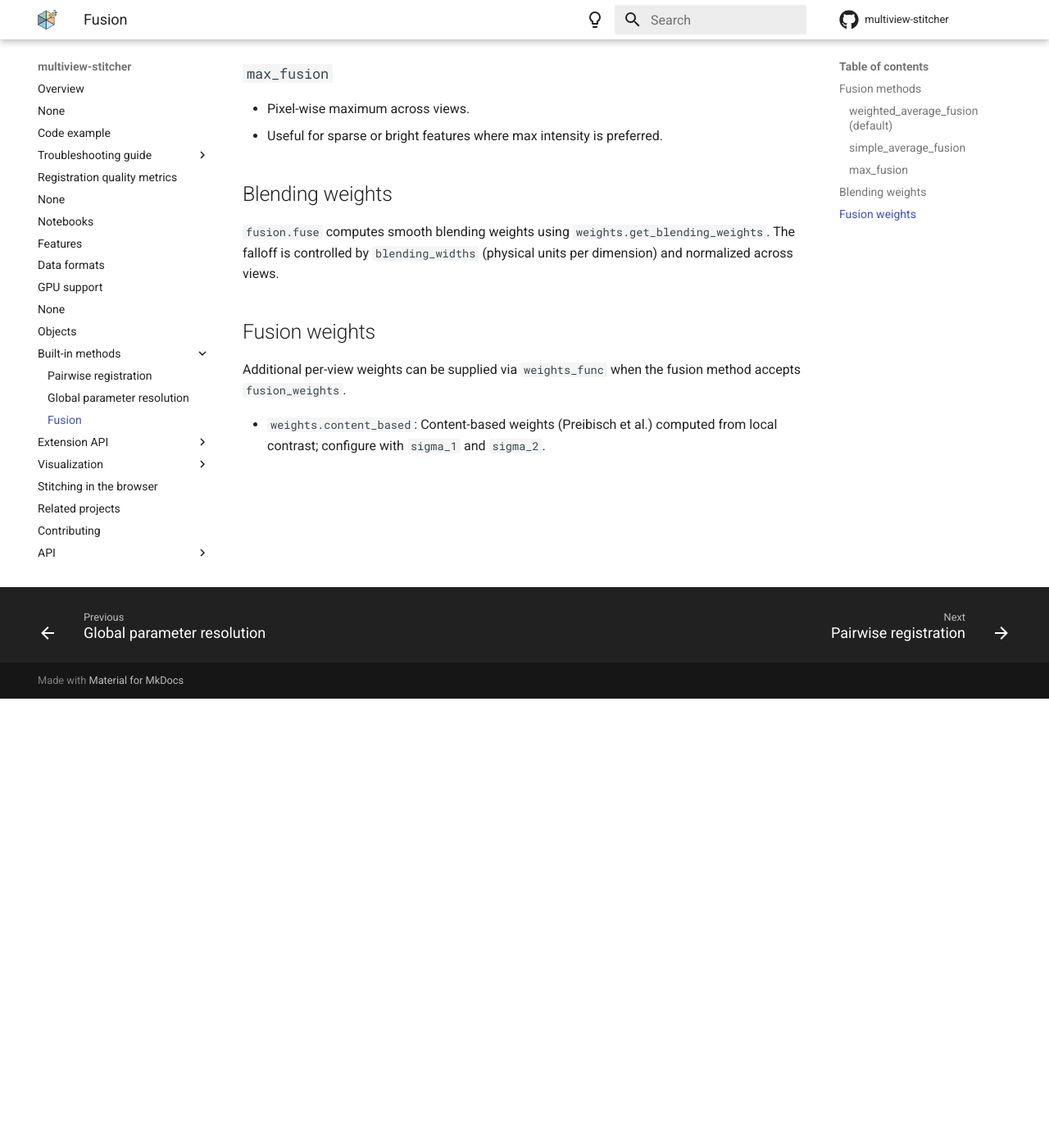
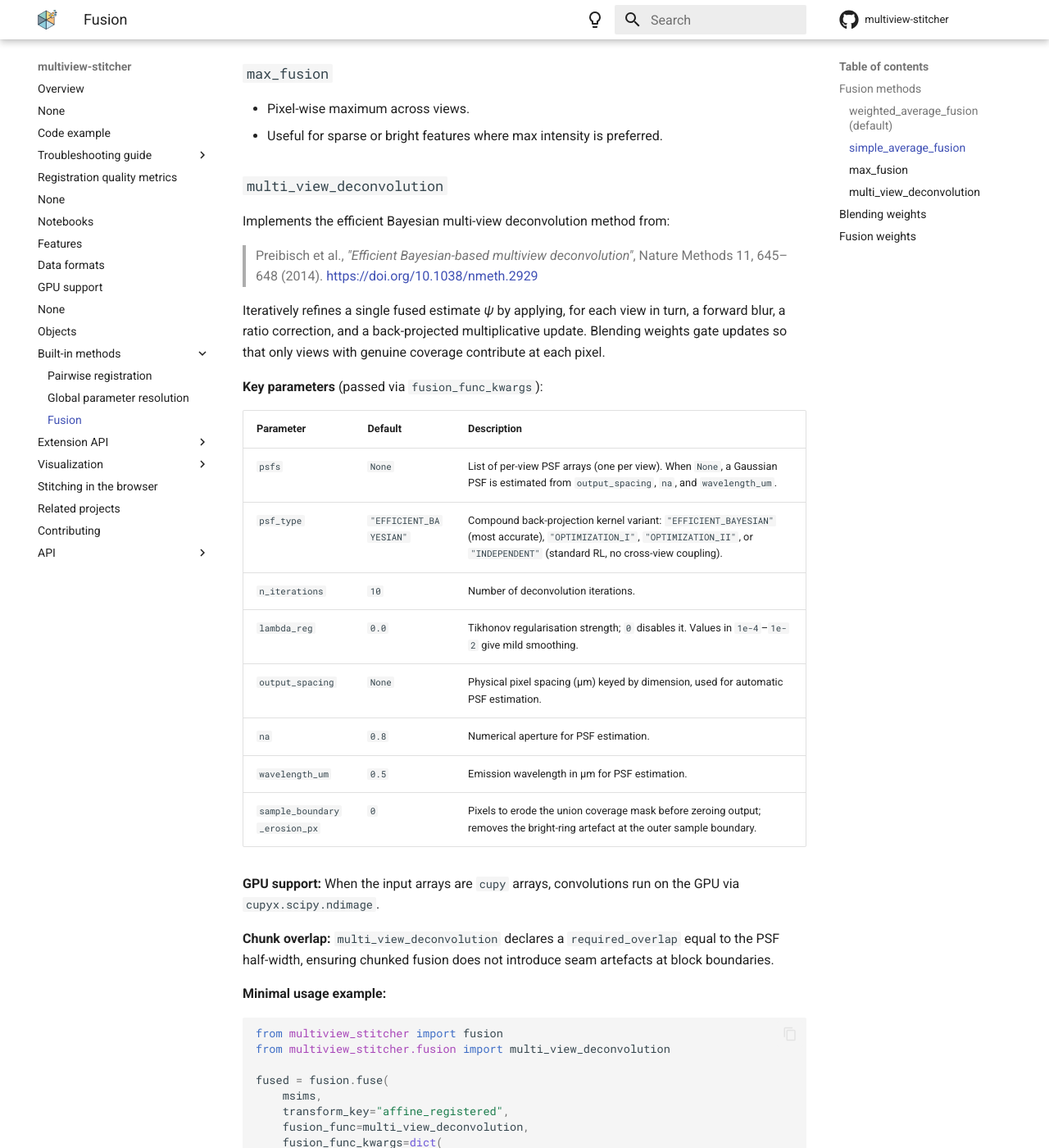
Before and after one commit to multiview-stitcher/multiview-stitcher, an MkDocs documentation site: the page built from docs/built_in_methods_fusion.md, in a window 1280 px wide and 1400 px high, scrolled down 548 px. Shown: the whole window at 82% size. Built offline with MkDocs 1.6.1 and Material for MkDocs 9.7.7, drawn with Linux system fonts in a browser that asks for light colours; comment, search, counter and statistics services are not loaded; the version menu is left out; some of the changed text lies outside the part shown.

Commit message:
Add documentation for multi-view deconvolution parameters and usage

````diff
--- a/docs/built_in_methods_fusion.md
+++ b/docs/built_in_methods_fusion.md
@@ -21,6 +21,57 @@ Custom fusion and weight functions are described in the Extension API section.
 - Pixel-wise maximum across views.
 - Useful for sparse or bright features where max intensity is preferred.
 
+### `multi_view_deconvolution`
+
+Implements the efficient Bayesian multi-view deconvolution method from:
+
+> Preibisch et al., *"Efficient Bayesian-based multiview deconvolution"*,
+> Nature Methods 11, 645–648 (2014). <https://doi.org/10.1038/nmeth.2929>
+
+Iteratively refines a single fused estimate *ψ* by applying, for each view in
+turn, a forward blur, a ratio correction, and a back-projected multiplicative
+update.  Blending weights gate updates so that only views with genuine coverage
+contribute at each pixel.
+
+**Key parameters** (passed via `fusion_func_kwargs`):
+
+| Parameter | Default | Description |
+|---|---|---|
+| `psfs` | `None` | List of per-view PSF arrays (one per view). When `None`, a Gaussian PSF is estimated from `output_spacing`, `na`, and `wavelength_um`. |
+| `psf_type` | `"EFFICIENT_BAYESIAN"` | Compound back-projection kernel variant: `"EFFICIENT_BAYESIAN"` (most accurate), `"OPTIMIZATION_I"`, `"OPTIMIZATION_II"`, or `"INDEPENDENT"` (standard RL, no cross-view coupling). |
+| `n_iterations` | `10` | Number of deconvolution iterations. |
+| `lambda_reg` | `0.0` | Tikhonov regularisation strength; `0` disables it. Values in `1e-4`–`1e-2` give mild smoothing. |
+| `output_spacing` | `None` | Physical pixel spacing (µm) keyed by dimension, used for automatic PSF estimation. |
+| `na` | `0.8` | Numerical aperture for PSF estimation. |
+| `wavelength_um` | `0.5` | Emission wavelength in µm for PSF estimation. |
+| `sample_boundary_erosion_px` | `0` | Pixels to erode the union coverage mask before zeroing output; removes the bright-ring artefact at the outer sample boundary. |
+
+**GPU support:** When the input arrays are `cupy` arrays, convolutions run on
+the GPU via `cupyx.scipy.ndimage`.
+
+**Chunk overlap:** `multi_view_deconvolution` declares a
+`required_overlap` equal to the PSF half-width, ensuring chunked fusion does
+not introduce seam artefacts at block boundaries.
+
+**Minimal usage example:**
+
+```python
+from multiview_stitcher import fusion
+from multiview_stitcher.fusion import multi_view_deconvolution
+
+fused = fusion.fuse(
+    msims,
+    transform_key="affine_registered",
+    fusion_func=multi_view_deconvolution,
+    fusion_func_kwargs=dict(
+        n_iterations=10,
+        output_spacing={"z": 0.5, "y": 0.13, "x": 0.13},
+        na=0.8,
+        wavelength_um=0.52,
+    ),
+)
+```
+
 ## Blending weights
 
 `fusion.fuse` computes smooth blending weights using
````
